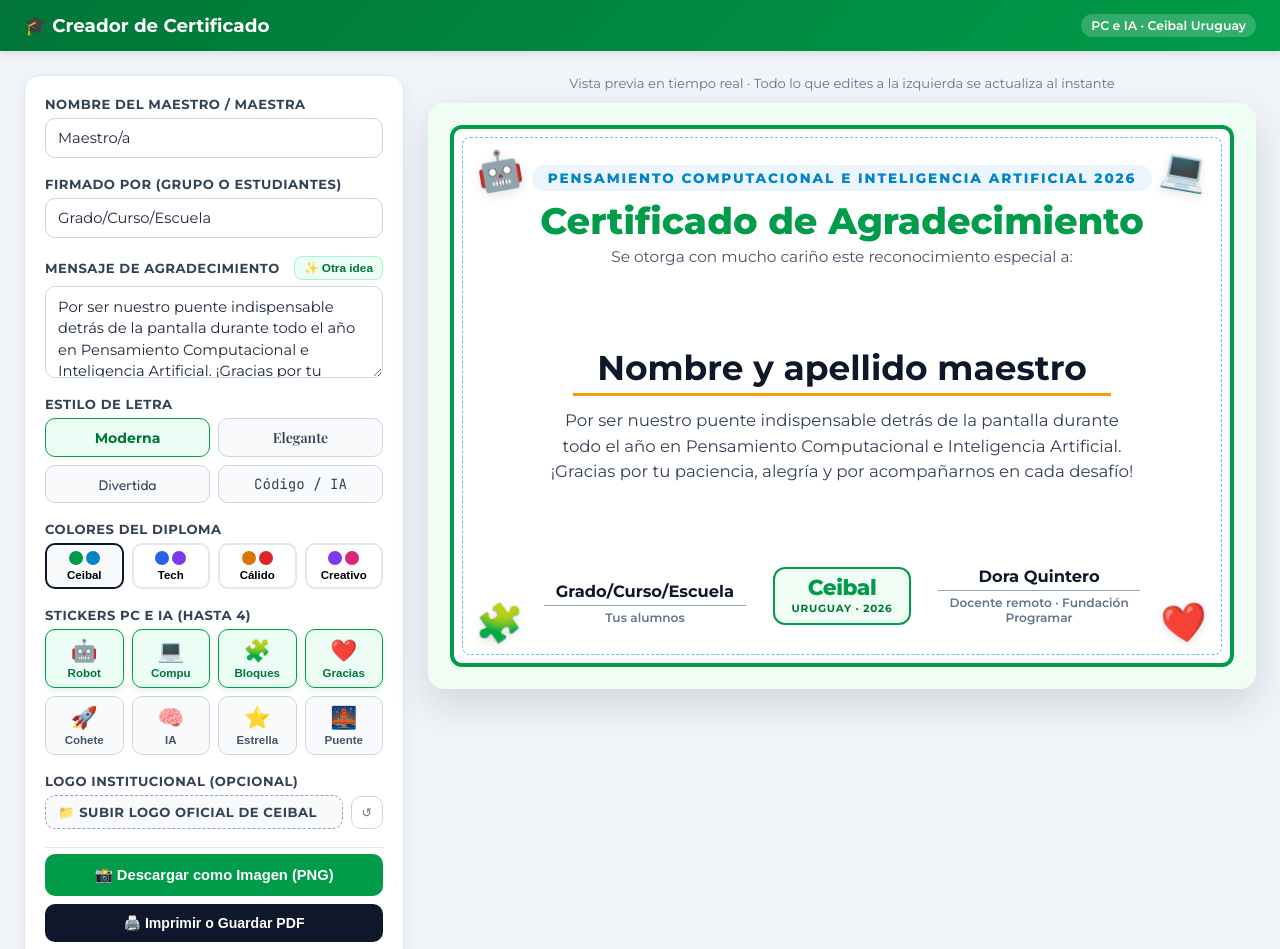
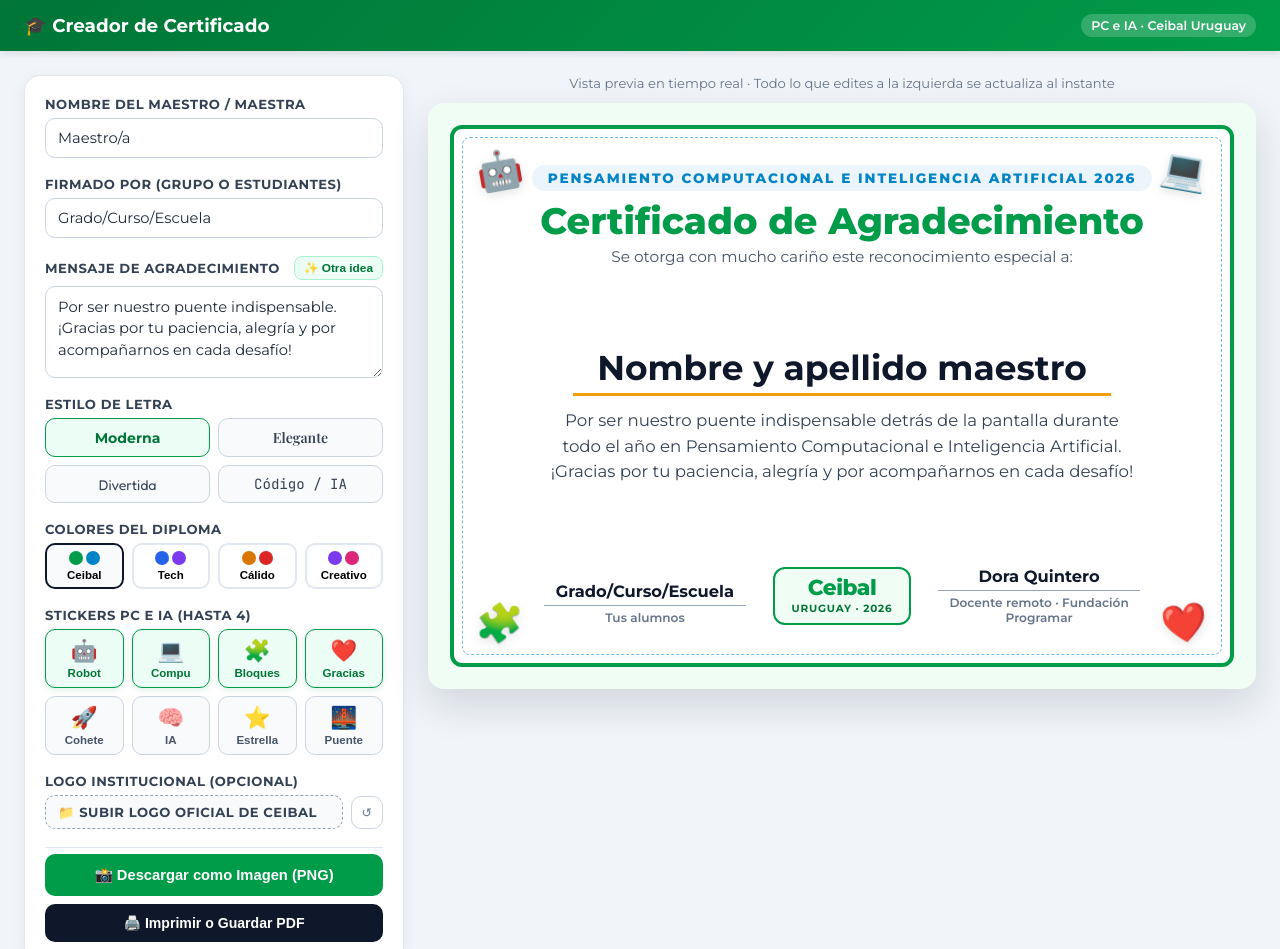
Before and after one commit to Dora424/certificado_maestros_pc, a plain HTML site: page index.html in a window 1280 px wide. Shown: the top 949 px of the page. Drawn offline with nearby package versions, Linux system fonts and the light colour scheme; a web font is replaced by a local one.

Commit message:
Update index.html

```diff
--- a/index.html
+++ b/index.html
@@ -619,7 +619,7 @@
           Mensaje de agradecimiento
           <button type="button" class="btn-idea" id="btn-next-idea">✨ Otra idea</button>
         </label>
-        <textarea id="input-message">Por ser nuestro puente indispensable detrás de la pantalla durante todo el año en Pensamiento Computacional e Inteligencia Artificial. ¡Gracias por tu paciencia, alegría y por acompañarnos en cada desafío!</textarea>
+        <textarea id="input-message">Por ser nuestro puente indispensable. ¡Gracias por tu paciencia, alegría y por acompañarnos en cada desafío!</textarea>
       </div>
 
       <div class="control-group">
```
